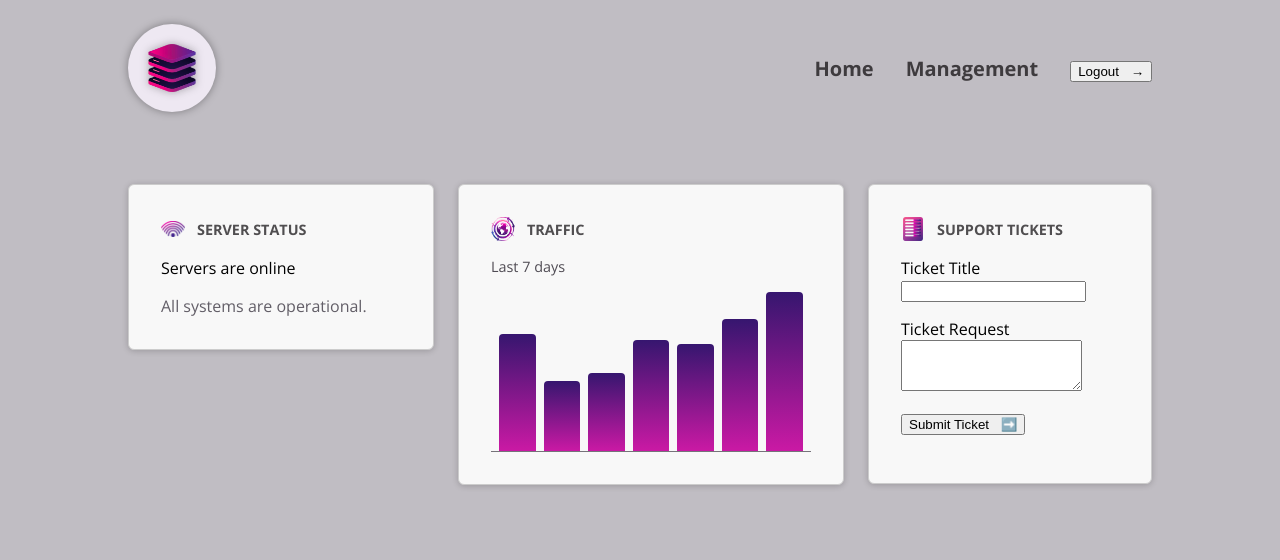
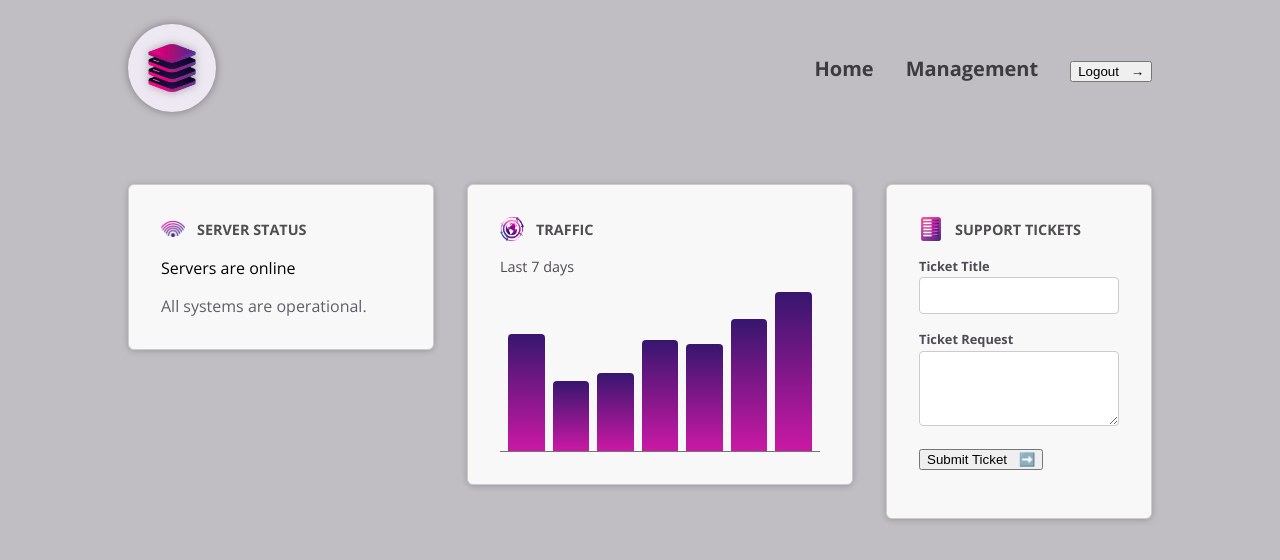
Before and after one commit to ramkumar-ark/CmpDeepDive, an Angular app: page / in a window 1280 px wide. Shown: the top 560 px of the page. Built offline with nearby package versions, Linux system fonts and the light colour scheme.

Commit message:
ViewEncapsulation set for control component

```diff
--- a/src/app/shared/control/control.component.html
+++ b/src/app/shared/control/control.component.html
@@ -1,4 +1,4 @@
-<p>
+<p class="control">
   <label>{{ label() }}</label>
   <ng-content select="input, textarea" />
 </p>
--- a/src/app/shared/control/control.component.ts
+++ b/src/app/shared/control/control.component.ts
@@ -1,10 +1,11 @@
-import { Component, input } from '@angular/core';
+import { Component, input, ViewEncapsulation } from '@angular/core';
 
 @Component({
   selector: 'app-control',
   imports: [],
   templateUrl: './control.component.html',
   styleUrl: './control.component.css',
+  encapsulation: ViewEncapsulation.None,
 })
 export class ControlComponent {
   label = input.required<string>();
```
